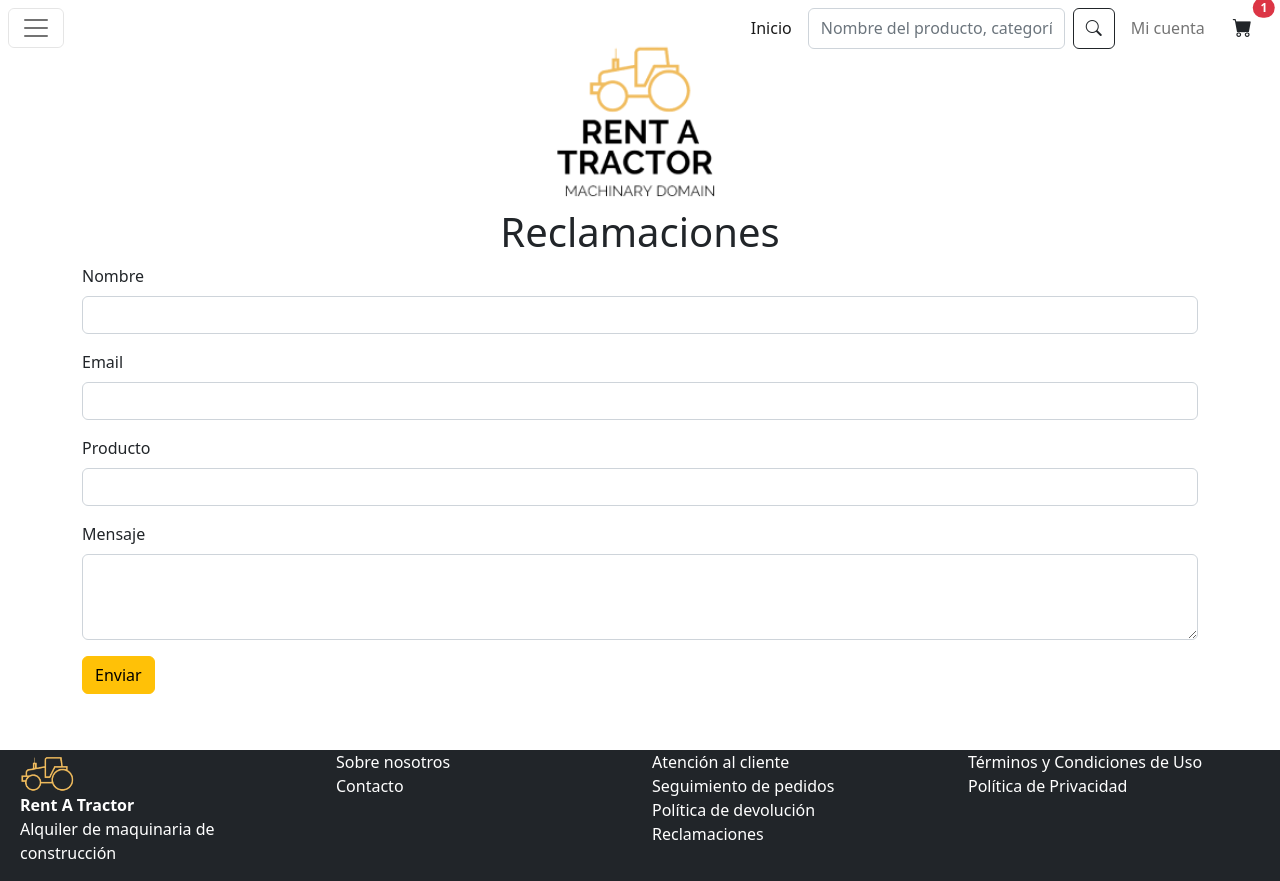
After one commit to marsamber/PGPI, a Django app: page /reclamaciones/ in a window 1280 px wide. The commit adds this page. Run offline with Django 4.2, Linux system fonts and the light colour scheme.

Commit message:
Páginas footer

```diff
--- a/code/rentATractor/app/templates/master.html
+++ b/code/rentATractor/app/templates/master.html
@@ -123,32 +123,32 @@
     </div>
     <div class="col-md-3">
       <div class="row">
-        <a class="text-decoration-none text-white" href="#">Sobre nosotros</a>
+        <a class="text-decoration-none text-white" href="/sobreNosotros">Sobre nosotros</a>
       </div>
       <div class="row">
-        <a class="text-decoration-none text-white" href="#">Contacto</a>
+        <a class="text-decoration-none text-white" href="/contacto">Contacto</a>
       </div>
     </div>
     <div class="col-md-3">
       <div class="row">
-        <a class="text-decoration-none text-white" href="#">Atención al cliente</a>
+        <a class="text-decoration-none text-white" href="/atencionCliente">Atención al cliente</a>
       </div>
       <div class="row">
-        <a class="text-decoration-none text-white" href="#">Seguimiento de pedidos</a>
+        <a class="text-decoration-none text-white" href="/seguimientoPedidos">Seguimiento de pedidos</a>
       </div>
       <div class="row">
-        <a class="text-decoration-none text-white" href="#">Política de devolución</a>
+        <a class="text-decoration-none text-white" href="/politicaDevolucion">Política de devolución</a>
       </div>
       <div class="row">
-        <a class="text-decoration-none text-white" href="#">Reclamaciones</a>
+        <a class="text-decoration-none text-white" href="/reclamaciones">Reclamaciones</a>
       </div>
     </div>
     <div class="col-md-3">
       <div class="row">
-        <a class="text-decoration-none text-white" href="#">Términos y Condiciones de Uso</a>
+        <a class="text-decoration-none text-white" href="/terminosCondicionesUso">Términos y Condiciones de Uso</a>
       </div>
       <div class="row">
-        <a class="text-decoration-none text-white" href="#">Política de Privacidad</a>
+        <a class="text-decoration-none text-white" href="/politicaPrivacidad">Política de Privacidad</a>
       </div>
     </div>
   </div>
--- /dev/null
+++ b/code/rentATractor/app/templates/politicaDevolucion.html
@@ -0,0 +1,6 @@
+{% extends 'master.html' %} {% block contenido %}
+<div class="position-absolute top-50 start-50 translate-middle">
+  <h1 class="text-center">Política de devolución</h1>
+  <p class="text-center">En caso de que el producto no se ajuste a sus necesidades, puede devolverlo en un plazo de 14 días desde la recepción del pedido. Para ello, debe contactar con nosotros a través del formulario de contacto o por teléfono.</p>
+</div>
+{% endblock %}
--- /dev/null
+++ b/code/rentATractor/app/templates/politicaPrivacidad.html
@@ -0,0 +1,6 @@
+{% extends 'master.html' %} {% block contenido %}
+<div class="position-absolute top-50 start-50 translate-middle">
+  <h1 class="text-center">Política de privacidad</h1>
+  <p class="text-center">En Rent a Tractor, le garantizamos la máxima seguridad y confidencialidad en el tratamiento de sus datos personales. En cumplimiento de la Ley Orgánica 15/1999, de 13 de diciembre, de Protección de Datos de Carácter Personal, le informamos de que los datos personales que nos facilite serán incorporados a un fichero automatizado de datos de carácter personal, propiedad de Rent a Tractor, con la finalidad de gestionar su solicitud de información, así como para mantenerle informado de las novedades y promociones de nuestros productos y servicios. Asimismo, le informamos de que sus datos personales podrán ser cedidos a empresas colaboradoras de Rent a Tractor, con la finalidad de poder ofrecerle productos y servicios relacionados con los solicitados. En cualquier momento podrá ejercitar sus derechos de acceso, rectificación, cancelación y oposición, dirigiéndose por escrito a Rent a Tractor, Calle Falsa 123, 12345, Ciudad Falsa, o bien a través del formulario de contacto. </p>
+</div>
+{% endblock %}
--- /dev/null
+++ b/code/rentATractor/app/templates/reclamaciones.html
@@ -0,0 +1,24 @@
+{% extends 'master.html' %} {% block contenido %}
+<div>
+  <h1 class="text-center">Reclamaciones</h1>
+    <form action="/reclamaciones" method="POST">
+        <div class="mb-3">
+        <label for="nombre" class="form-label">Nombre</label>
+        <input type="text" class="form-control" id="nombre" name="nombre" required>
+        </div>
+        <div class="mb-3">
+        <label for="email" class="form-label">Email</label>
+        <input type="email" class="form-control" id="email" name="email" required>
+        </div>
+        <div class="mb-3">
+        <label for="producto" class="form-label">Producto</label>
+        <input type="text" class="form-control" id="producto" name="producto" required>
+        </div>
+        <div class="mb-3">
+        <label for="mensaje" class="form-label">Mensaje</label>
+        <textarea class="form-control" id="mensaje" name="mensaje" rows="3" required></textarea>
+        </div>
+        <button type="submit" class="btn btn-warning">Enviar</button>
+    </form>
+</div>
+{% endblock %}
--- /dev/null
+++ b/code/rentATractor/app/templates/sobreNosotros.html
@@ -0,0 +1,6 @@
+{% extends 'master.html' %} {% block contenido %}
+<div class="position-absolute top-50 start-50 translate-middle">
+    <h1 class="text-center">Sobre nosotros</h1>
+    <p class="text-center">Somos una empresa dedicada al alquiler de maquinaria de construcción. Nuestro objetivo es ofrecer a nuestros clientes una amplia gama de maquinaria de construcción de alta calidad a precios competitivos. Nuestro equipo de profesionales está a su disposición para asesorarle en la elección de la maquinaria que mejor se adapte a sus necesidades.</p>
+</div>
+{% endblock %}
--- a/code/rentATractor/app/views.py
+++ b/code/rentATractor/app/views.py
@@ -173,3 +173,91 @@ def misCompras(request):
             return redirect('/catalogo/Resultados de: ' + request.session['search'])
 
     return render(request, 'misCompras.html', {'formulario': formulario, 'STATIC_URL':settings.STATIC_URL})
+
+def sobreNosotros(request):
+    formulario = SearchForm()
+
+    if request.method == 'POST':
+        formulario = SearchForm(request.POST)
+        if formulario.is_valid():
+            request.session['search'] = formulario.cleaned_data['search']
+            return redirect('/catalogo/Resultados de: ' + request.session['search'])
+
+    return render(request, 'sobreNosotros.html', {'formulario': formulario, 'STATIC_URL':settings.STATIC_URL})
+
+def contacto(request):
+    formulario = SearchForm()
+
+    if request.method == 'POST':
+        formulario = SearchForm(request.POST)
+        if formulario.is_valid():
+            request.session['search'] = formulario.cleaned_data['search']
+            return redirect('/catalogo/Resultados de: ' + request.session['search'])
+
+    return render(request, 'contacto.html', {'formulario': formulario, 'STATIC_URL':settings.STATIC_URL})
+
+def atencionCliente(request):
+    formulario = SearchForm()
+
+    if request.method == 'POST':
+        formulario = SearchForm(request.POST)
+        if formulario.is_valid():
+            request.session['search'] = formulario.cleaned_data['search']
+            return redirect('/catalogo/Resultados de: ' + request.session['search'])
+
+    return render(request, 'atencionCliente.html', {'formulario': formulario, 'STATIC_URL':settings.STATIC_URL})
+
+def seguimientoPedidos(request):
+    formulario = SearchForm()
+
+    if request.method == 'POST':
+        formulario = SearchForm(request.POST)
+        if formulario.is_valid():
+            request.session['search'] = formulario.cleaned_data['search']
+            return redirect('/catalogo/Resultados de: ' + request.session['search'])
+
+    return render(request, 'seguimientoPedidos.html', {'formulario': formulario, 'STATIC_URL':settings.STATIC_URL})
+
+def politicaDevolucion(request):
+    formulario = SearchForm()
+
+    if request.method == 'POST':
+        formulario = SearchForm(request.POST)
+        if formulario.is_valid():
+            request.session['search'] = formulario.cleaned_data['search']
+            return redirect('/catalogo/Resultados de: ' + request.session['search'])
+
+    return render(request, 'politicaDevolucion.html', {'formulario': formulario, 'STATIC_URL':settings.STATIC_URL})
+
+def reclamaciones(request):
+    formulario = SearchForm()
+
+    if request.method == 'POST':
+        formulario = SearchForm(request.POST)
+        if formulario.is_valid():
+            request.session['search'] = formulario.cleaned_data['search']
+            return redirect('/catalogo/Resultados de: ' + request.session['search'])
+
+    return render(request, 'reclamaciones.html', {'formulario': formulario, 'STATIC_URL':settings.STATIC_URL})
+
+def terminosCondicionesUso(request):
+    formulario = SearchForm()
+
+    if request.method == 'POST':
+        formulario = SearchForm(request.POST)
+        if formulario.is_valid():
+            request.session['search'] = formulario.cleaned_data['search']
+            return redirect('/catalogo/Resultados de: ' + request.session['search'])
+
+    return render(request, 'terminosCondicionesUso.html', {'formulario': formulario, 'STATIC_URL':settings.STATIC_URL})
+
+def politicaPrivacidad(request):
+    formulario = SearchForm()
+
+    if request.method == 'POST':
+        formulario = SearchForm(request.POST)
+        if formulario.is_valid():
+            request.session['search'] = formulario.cleaned_data['search']
+            return redirect('/catalogo/Resultados de: ' + request.session['search'])
+
+    return render(request, 'politicaPrivacidad.html', {'formulario': formulario, 'STATIC_URL':settings.STATIC_URL})
--- a/code/rentATractor/rentATractor/urls.py
+++ b/code/rentATractor/rentATractor/urls.py
@@ -35,6 +35,14 @@ urlpatterns = [
     path('miCuenta/', views.miCuenta),
     path('favoritos/', views.favoritos),
     path('misCompras/', views.misCompras),
+    path('sobreNosotros/', views.sobreNosotros),
+    path('contacto/', views.contacto),
+    path('atencionCliente/', views.atencionCliente),
+    path('seguimientoPedidos/', views.seguimientoPedidos),
+    path('politicaDevolucion/', views.politicaDevolucion),
+    path('reclamaciones/', views.reclamaciones),
+    path('terminosCondicionesUso/', views.terminosCondicionesUso),
+    path('politicaPrivacidad/', views.politicaPrivacidad),
     path('media/<path>', django.views.static.serve,
          {'document_root': settings.MEDIA_ROOT}),
 ] + static(settings.MEDIA_URL, document_root=settings.MEDIA_ROOT)
```
Also changed, not shown: code/rentATractor/app/templates/atencionCliente.html (added, +22 -0 lines), code/rentATractor/app/templates/contacto.html (added, +20 -0 lines), code/rentATractor/app/templates/masterIndex.html (+8 -8 lines), code/rentATractor/app/templates/seguimientoPedidos.html (added, +7 -0 lines), code/rentATractor/app/templates/terminosCondicionesUso.html (added, +7 -0 lines).
